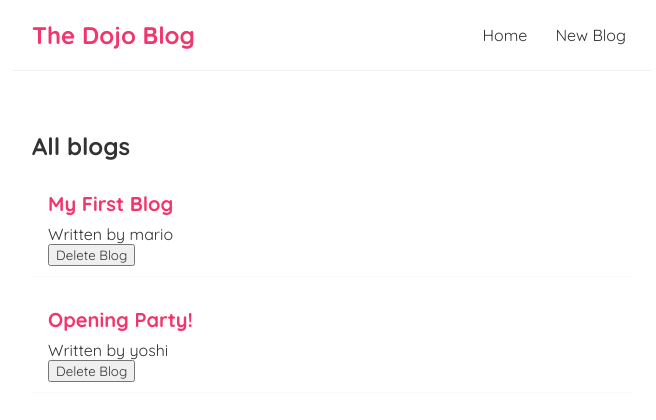
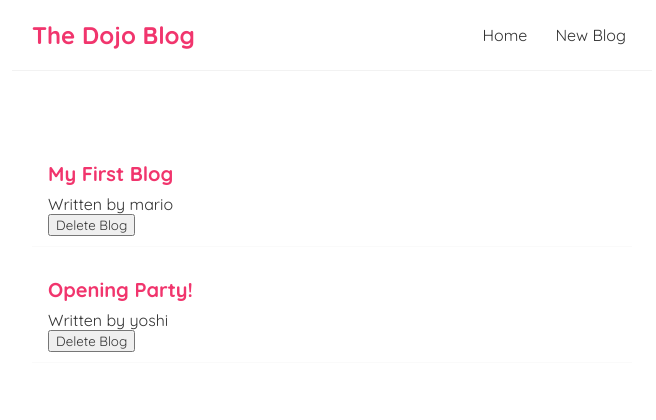
Before and after one commit to dataGriff/react_intro, a React (Create React App) app in the folder app/dojo-blog/: page / in a window 1280 px wide. Shown: the top 420 px of the page, without its empty margins (308-964 px from the left). Built offline with nearby package versions, Linux system fonts and the light colour scheme; data requests are answered from the project's data file.

Commit message:
fixed use effect running too much

```diff
--- a/app/dojo-blog/src/Home.js
+++ b/app/dojo-blog/src/Home.js
@@ -1,13 +1,8 @@
-import { useState, useEffect } from 'react';
-import BlogList from './BlogList';
+import { useEffect, useState } from "react";
+import BlogList from "./BlogList";
 
 const Home = () => {
-    const [blogs, setBlogs] = useState(null);
-
-    const handleDelete = (id) => {
-        const newBlogs = blogs.filter(blog => blog.id != id);
-        setBlogs(newBlogs);
-    }
+    const [blogs, setBlogs] = useState(null)
 
     useEffect(() => {
         fetch('http://localhost:8000/blogs')
@@ -15,14 +10,13 @@ const Home = () => {
                 return res.json();
             })
             .then(data => {
-                console.log(data);
                 setBlogs(data);
             })
-    }, []);
+    }, [])
 
     return (
         <div className="home">
-            {blogs && <BlogList blogs={blogs} title="All blogs" handleDelete={handleDelete} />}
+            {blogs && <BlogList blogs={blogs} />}
         </div>
     );
 }
```
